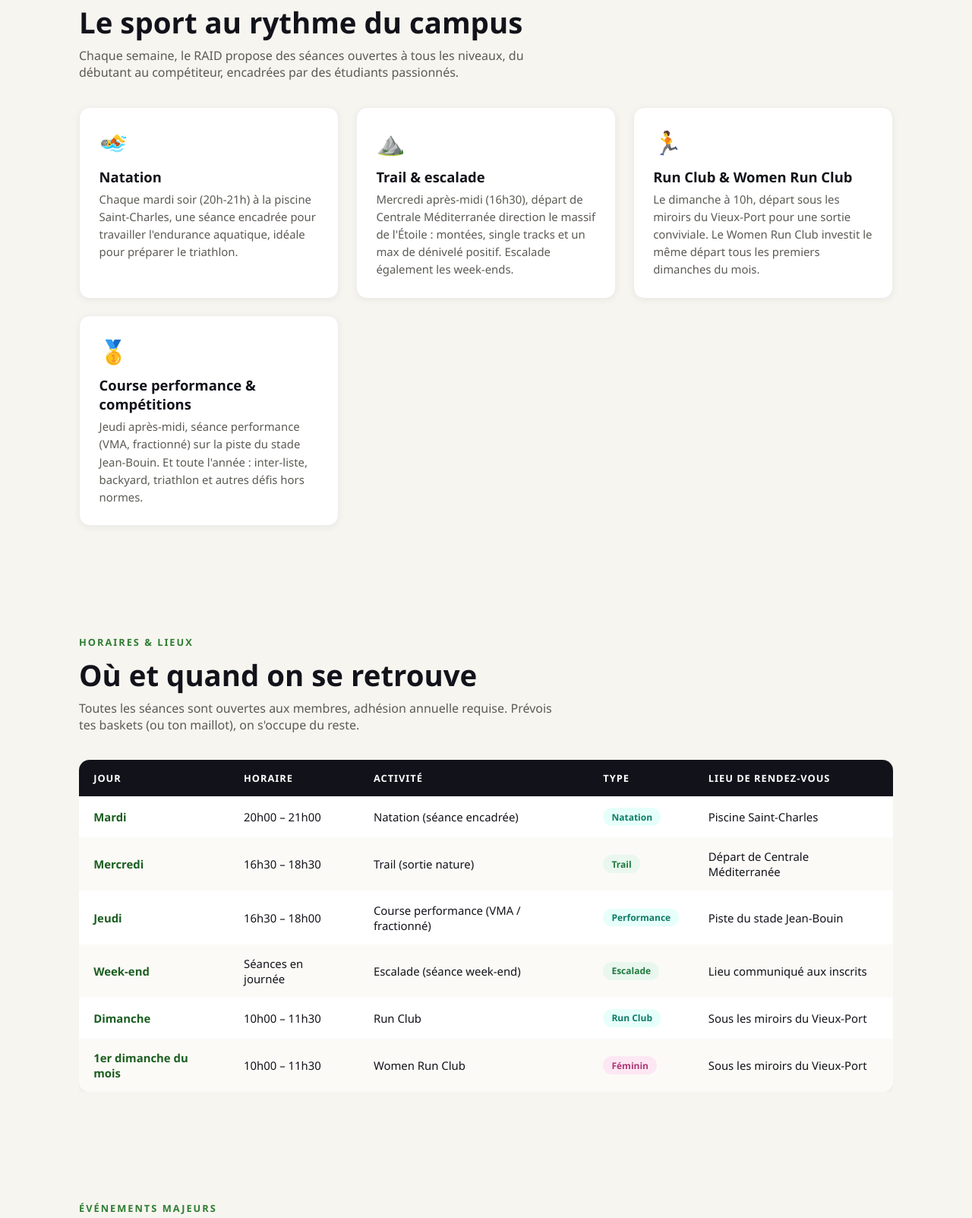
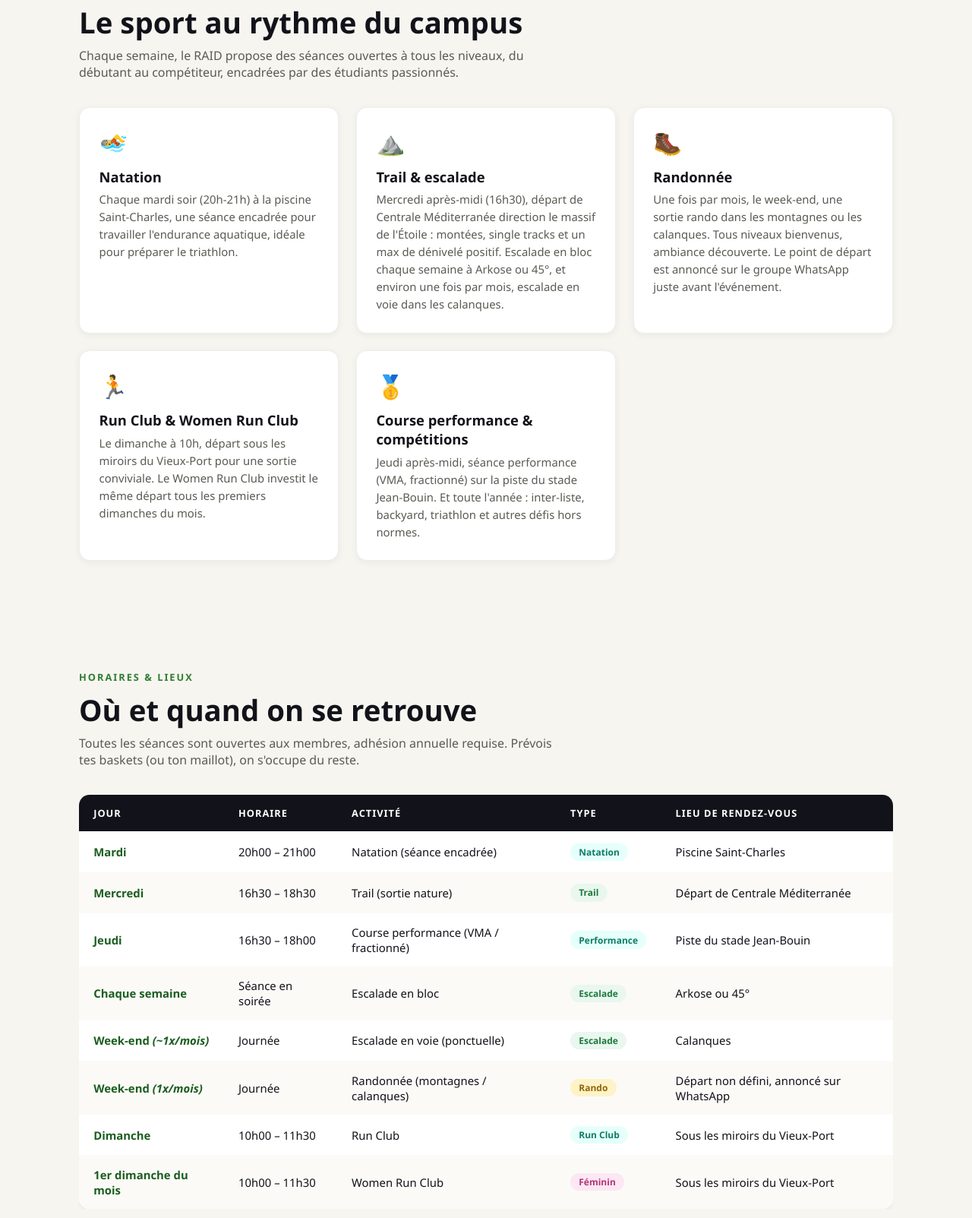
Before and after one commit to Raidecm/raidecm, a plain HTML site: page index.html in a window 1280 px wide. Shown: the part 977-2580 px from the top of the page at 76% size. Drawn offline with Linux system fonts and the light colour scheme.

Commit message:
Refine event descriptions and shop details in index.html
Updated various sections of the HTML content to improve clarity and detail, including changes to event descriptions and shop information.

```diff
--- a/index.html
+++ b/index.html
@@ -1,4 +1,4 @@
- <!doctype html>
+<!doctype html>
 <html lang="fr">
 <head>
 <meta charset="UTF-8" />
@@ -134,6 +134,7 @@
   .pill.course { background: #e6fffa; color: #0d7d68; }
   .pill.trail { background: #e9f7ef; color: #1f7a3d; }
   .pill.femmes { background: #fce7f3; color: #b03676; }
+  .pill.rando { background: #fef3c7; color: #92650a; }
 
   /* shop */
   .shop-grid { display: grid; gap: 1.4rem; grid-template-columns: repeat(auto-fit, minmax(220px, 1fr)); }
@@ -245,7 +246,12 @@
     <div class="card">
       <span class="emoji">⛰️</span>
       <h3>Trail &amp; escalade</h3>
-      <p>Mercredi après-midi (16h30), départ de Centrale Méditerranée direction le massif de l'Étoile : montées, single tracks et un max de dénivelé positif. Escalade également les week-ends.</p>
+      <p>Mercredi après-midi (16h30), départ de Centrale Méditerranée direction le massif de l'Étoile : montées, single tracks et un max de dénivelé positif. Escalade en bloc chaque semaine à Arkose ou 45°, et environ une fois par mois, escalade en voie dans les calanques.</p>
+    </div>
+    <div class="card">
+      <span class="emoji">🥾</span>
+      <h3>Randonnée</h3>
+      <p>Une fois par mois, le week-end, une sortie rando dans les montagnes ou les calanques. Tous niveaux bienvenus, ambiance découverte. Le point de départ est annoncé sur le groupe WhatsApp juste avant l'événement.</p>
     </div>
     <div class="card">
       <span class="emoji">🏃</span>
@@ -273,7 +279,9 @@
       <tr><td class="day">Mardi</td><td>20h00 – 21h00</td><td>Natation (séance encadrée)</td><td><span class="pill course">Natation</span></td><td>Piscine Saint-Charles</td></tr>
       <tr><td class="day">Mercredi</td><td>16h30 – 18h30</td><td>Trail (sortie nature)</td><td><span class="pill trail">Trail</span></td><td>Départ de Centrale Méditerranée</td></tr>
       <tr><td class="day">Jeudi</td><td>16h30 – 18h00</td><td>Course performance (VMA / fractionné)</td><td><span class="pill course">Performance</span></td><td>Piste du stade Jean-Bouin</td></tr>
-      <tr><td class="day">Week-end</td><td>Séances en journée</td><td>Escalade (séance week-end)</td><td><span class="pill trail">Escalade</span></td><td>Lieu communiqué aux inscrits</td></tr>
+      <tr><td class="day">Chaque semaine</td><td>Séance en soirée</td><td>Escalade en bloc</td><td><span class="pill trail">Escalade</span></td><td>Arkose ou 45°</td></tr>
+      <tr><td class="day">Week-end <em>(~1x/mois)</em></td><td>Journée</td><td>Escalade en voie (ponctuelle)</td><td><span class="pill trail">Escalade</span></td><td>Calanques</td></tr>
+      <tr><td class="day">Week-end <em>(1x/mois)</em></td><td>Journée</td><td>Randonnée (montagnes / calanques)</td><td><span class="pill rando">Rando</span></td><td>Départ non défini, annoncé sur WhatsApp</td></tr>
       <tr><td class="day">Dimanche</td><td>10h00 – 11h30</td><td>Run Club</td><td><span class="pill course">Run Club</span></td><td>Sous les miroirs du Vieux-Port</td></tr>
       <tr><td class="day">1er dimanche du mois</td><td>10h00 – 11h30</td><td>Women Run Club</td><td><span class="pill femmes">Féminin</span></td><td>Sous les miroirs du Vieux-Port</td></tr>
     </tbody>
@@ -332,7 +340,7 @@
 <section id="shop">
   <span class="kicker">Boutique</span>
   <h2>La merch RAID</h2>
-  <p class="sub">Arbore les couleurs du club ! Commande par mail ou téléphone, remise en main propre sur le campus. <em>(Prix indicatifs à ajuster par le bureau du club.)</em></p>
+  <p class="sub">Arbore les couleurs du club ! Commande par mail ou téléphone, remise en main propre sur le campus.</p>
   <div class="shop-grid">
     <div class="product">
       <div class="visuel v1">🎽</div>
@@ -373,7 +381,7 @@
     <article class="news">
       <time datetime="2026-09-05">5 sept. 2026</time>
       <h3>La Backyard revient en avril !</h3>
-      <p>Inscriptions ouvertes pour la 3e édition. L'an dernier, la dernière boucle a eu lieu après 14 heures de course : qui ira plus loin cette année ? Réponse au mois d'avril. Prépare ta lampe frontale.</p>
+      <p>Inscriptions ouvertes pour la 1ere édition. Préparer la bataille pour aller au bout des 18 boucles : qui ira le plus loin cette année ? Réponse au mois d'avril. Prépare ta lampe frontale.</p>
     </article>
     <article class="news alt">
       <time datetime="2026-09-01">1er sept. 2026</time>
@@ -383,7 +391,7 @@
     <article class="news alt2">
       <time datetime="2026-06-15">15 juin 2026</time>
       <h3>Résultats du triathlon</h3>
-      <p>Bravo aux 42 finishers de cette édition ! Podium vibrant à l'arrivée, records personnels en pagaille, et un immense merci aux bénévoles sans qui rien ne serait possible.</p>
+      <p>Bravo aux finishers de cette édition ! Podium vibrant à l'arrivée, records personnels en pagaille, et un immense merci aux bénévoles sans qui rien ne serait possible.</p>
     </article>
   </div>
 </section>
```
